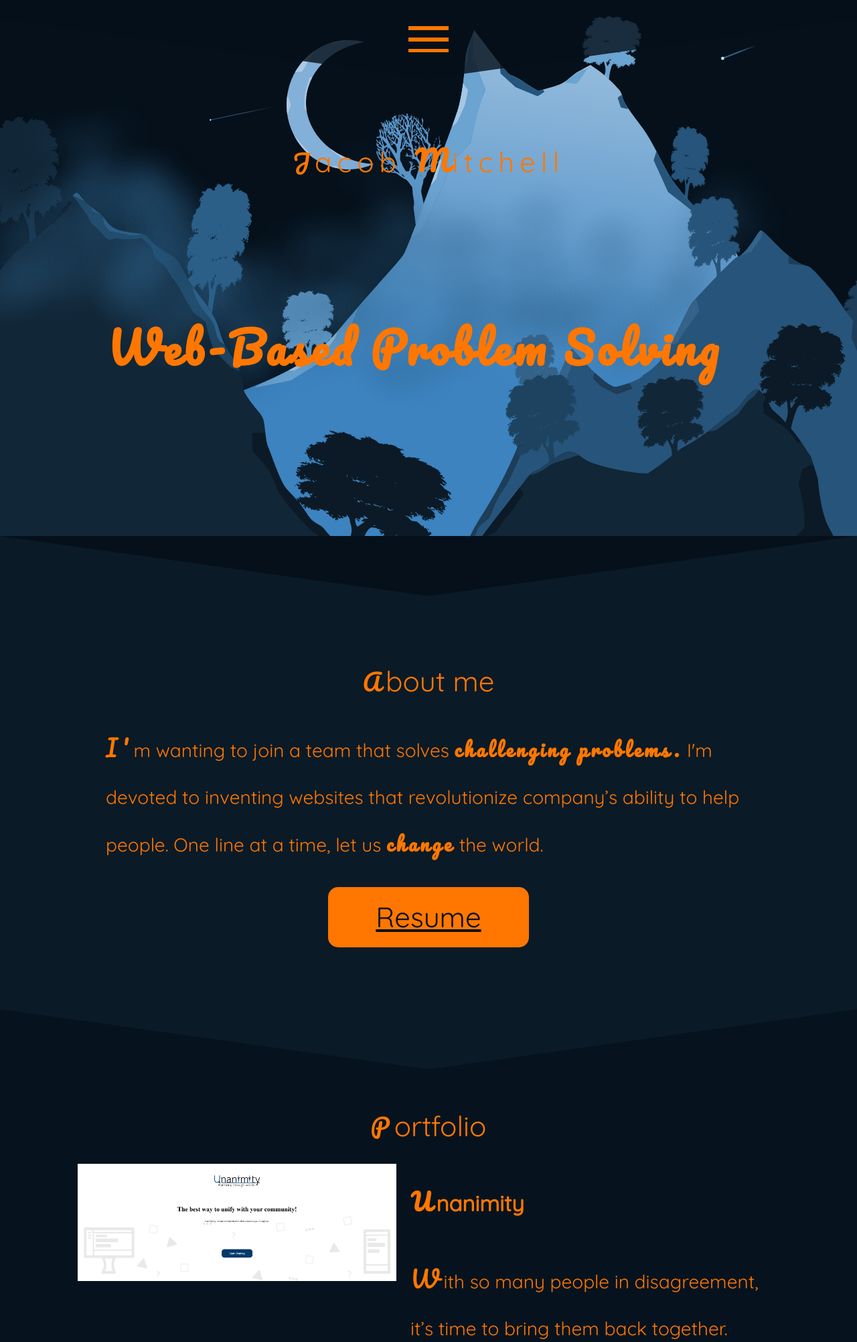
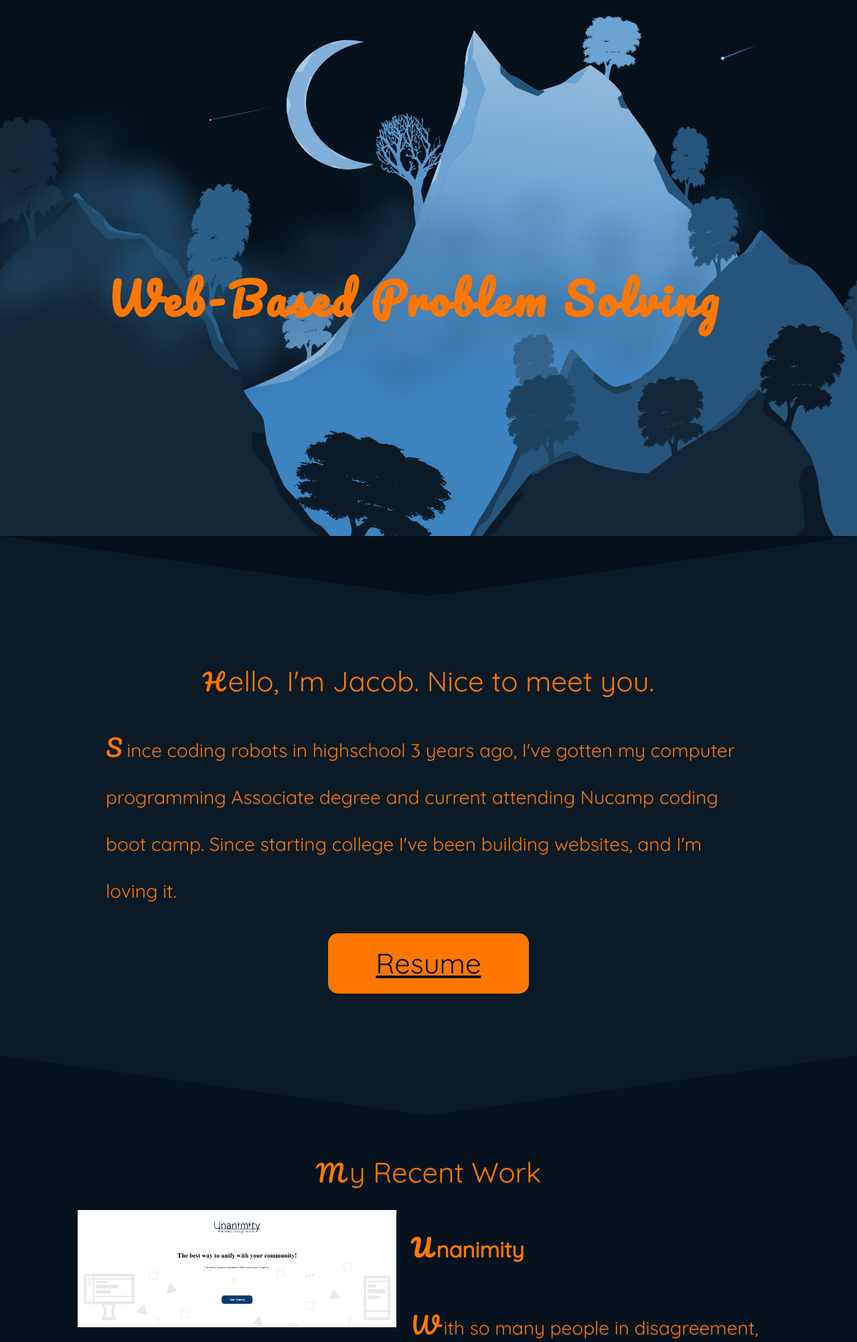
Before and after one commit to transformerjnm/Portfolio, a PHP site: page / in a window 1280 px wide. Shown: the top 2003 px of the page at 67% size. Run offline with PHP 8.4, Linux system fonts and the light colour scheme.

Commit message:
revised the contnet
removed the navigation as it no longer needed. updated the about me, titiles, herocontent, projects.

```diff
--- a/css/styles.css
+++ b/css/styles.css
@@ -48,78 +48,6 @@ p::first-letter, h2::first-letter, h3::first-letter, h4::first-letter {
 	margin-left: .75rem;
 }
 /*-----Page order-----*/
-.mobile_nav_logo {
-	width: 100vw;
-	padding: 1rem;
-	cursor: pointer;
-}
-/*each line that makes up the mobile logo*/
-.line1, .line2, .line3 {
-	background-color: var(--font-color);
-	height: .20rem;
-	width: 60px;
-	margin: .40rem;
-	margin-left: auto;
-	margin-right: auto;
-}
-.mobile_nav {
-	background-color: var(--accent-rgba);
-	position: fixed;
-	z-index: 5;
-	transform: translateY(-100%);
-	transition-duration: .25s;
-	width: 100vw;
-	clip-path: polygon(0% 0%, 0 calc(100% - 7vw), 50% 100%, 100% calc(100% - 7vw), 100% 0%);
-	-webkit-clip-path: polygon(0% 0%, 0 calc(100% - 7vw), 50% 100%, 100% calc(100% - 7vw), 100% 0%);
-	-moz-clip-path: polygon(0% 0%, 0 calc(100% - 7vw), 50% 100%, 100% calc(100% - 7vw), 100% 0%);
-	-ms-clip-path: polygon(0% 0%, 0 calc(100% - 7vw), 50% 100%, 100% calc(100% - 7vw), 100% 0%);
-	-o-clip-path: polygon(0% 0%, 0 calc(100% - 7vw), 50% 100%, 100% calc(100% - 7vw), 100% 0%);
-}
-.mobile_nav ul {
-	text-align: center;
-	list-style-type: none;
-	width: 100vw;
-	padding: 0;
-}
-.mobile_nav a {
-	text-decoration: none;
-	padding: .75rem 2rem .75rem 2rem;
-	margin: .25rem;
-}
-.mobile_nav_active {
-	transform: translateY(0%);
-	transition-duration: .25s;
-	z-index: 5;
-}
-.mobile_logo_active { display: none; }
-/*desktop nav*/
-nav a {
-	text-decoration: none;
-	padding: .5rem;
-	margin: .25rem;
-}
-nav {
-	color: var(--font-color);
-	position: fixed;
-	z-index: 1;
-	clip-path: polygon(0% 0%, 0 calc(100% - 7vw), 50% 100%, 100% calc(100% - 7vw), 100% 0%);
-	-webkit-clip-path: polygon(0% 0%, 0 calc(100% - 7vw), 50% 100%, 100% calc(100% - 7vw), 100% 0%);
-	-moz-clip-path: polygon(0% 0%, 0 calc(100% - 7vw), 50% 100%, 100% calc(100% - 7vw), 100% 0%);
-	-ms-clip-path: polygon(0% 0%, 0 calc(100% - 7vw), 50% 100%, 100% calc(100% - 7vw), 100% 0%);
-	-o-clip-path: polygon(0% 0%, 0 calc(100% - 7vw), 50% 100%, 100% calc(100% - 7vw), 100% 0%);
-	width: 100vw;
-	background-color: var(--accent-rgba);
-}
-/*nav ul is desktop navigation*/
-nav ul {
-	/*min heigt is so that when clicking nav link the bottom of nav and the top of the section align*/
-	min-height: 7.75vh;
-	text-align: center;
-	list-style-type: none;
-	width: 100vw;
-	display: none;
-}
-nav li { display: inline; }
 .canvas_container {
 	min-height: 100vh;
 	max-height: 100vh;
@@ -160,16 +88,15 @@ svg  {
 }
 /* Hero Images*/
 .hero-img {
+	background: var(--background-img-path);
 	background-size: contain;
 	background-repeat: no-repeat;
 	background-position: bottom;
 	z-index: -2;
-	background: var(--background-img-path);
 	position: fixed;
 	height: 100vh;
 	width: 100vw;
 	margin-bottom: -7vw;
-	background-size: 100% 100%;
 }
 #heroText {
 	stroke:#ff7700;stroke-width:0.465;
@@ -207,7 +134,6 @@ h2 {
 .grid {
 	display: grid;
 	grid-template-columns: repeat(11, 1fr);
-
 }
 .col_container {
 	grid-column-start: 2;
@@ -352,11 +278,8 @@ footer {
 }
 /*phablet, tablet, desktop media query*/
 @media only screen and (min-width: 1200px) {
-	/*hide mobile nav*/
-	.mobile_nav_logo, .mobile_nav { display: none; }
-	/*show desktop nav*/
-	nav ul { display: inherit; }
 	.herocontent { top: calc(50vh - 8rem); }
+	.hero-img { background-size: 100% 100%; }
 	.hero1 {
 		background-attachment: fixed;
 		background-size: 100% 100%;
@@ -429,10 +352,3 @@ footer {
 		padding-bottom: 7rem;
 	}
 }
-/*mobile portrait mode show mobile nav*/
-@media only screen and (max-height: 800px) {
-	/*show mobile nav*/
-	.mobile_nav_logo, .mobile_nav { display: inherit; }
-	/*hide desktop nav*/
-	nav ul { display: none; }
-}
--- a/index.html
+++ b/index.html
@@ -62,38 +62,11 @@
 </head>
 <body>
 	<header>
-		<nav id="nav" class="navfadein">
-			<!-- mobile nav opener/logo-->
-			<div class="mobile_nav_logo" aria-label="icon that you click to open mobile navigation">
-				<div class="line1"></div>
-				<div class="line2"></div>
-				<div class="line3"></div>
-			</div>
-			<!-- Desktop Navigation-->
-			<ul>
-				<li><a href="index.html#me">About</a></li>
-				<li><a href="index.html#port">Projects</a></li>
-				<li><a href="index.html#skills">Skills</a></li>
-				<li><a href="index.html#edu">Education</a></li>
-				<li><a href="index.html#contact">Contact</a></li>
-			</ul>
-		</nav>
-		<!-- Mobile Navigation-->
-		<div class="mobile_nav">
-			<ul>
-				<li><a href="index.html#me">About</a></li>
-				<li><a href="index.html#port">Projects</a></li>
-				<li><a href="index.html#skills">Skills</a></li>
-				<li><a href="index.html#edu">Education</a></li>
-				<li><a href="index.html#contact">Contact</a></li>
-			</ul>
-		</div>
 		<div class="canvas_container">
 			<canvas id="canvas1">Your Browser dose not support HTML5 Canvas</canvas>
 			<div class="hero-img"></div>
 		</div>
 		<div class="herocontent">
-			<h2>Jacob <span class="cursive">M</span>itchell</h2>
 			<svg  viewBox="0 100 210 297 " preserveAspectRatio="none">
 				<g
 				id="heroText">
@@ -175,16 +148,16 @@
 		<section id="me" class="section-dark">
 			<div class="grid">
 				<div class="col_container">
-					<h2>About me</h2>
+					<h2>Hello, I'm Jacob. Nice to meet you.</h2>
 					<p>
-						I'm wanting to join a team that solves <span class="cursive">challenging problems.</span> I'm devoted to inventing websites that revolutionize company’s ability to help people. One line at a time, let us <span class="cursive">change</span> the world.
+						Since coding robots in highschool 3 years ago, I've gotten my computer programming Associate degree and current attending Nucamp coding boot camp. Since starting college I've been building websites, and I'm loving it.
 					</p>
 					<h2 class="show_hover button"><a target="_blank" href="jacob_mitchell_resume.pdf" aria-label="Jacob Mitchell's resume link">Resume</a></h2>
 				</div>
 			</div>
 		</section>
 		<section id="port" class="section-light">
-			<h2>Portfolio</h2>
+			<h2>My Recent Work</h2>
 			<div class="grid portfolio">
 				<div class="col_container">
 					<div class="grid">
@@ -200,7 +173,7 @@
 								<h3 class="slideIn right">Unanimity</h3>
 							</a>
 							<p>
-								With so many people in disagreement, it’s time to bring them back together. Come experience a fluid application powered by <span class="cursive">React.js, Redux, and React Router </span> to find harmony though words.
+								With so many people in disagreement, it’s time to bring them back together. Come experience a fluid application powered by <span class="cursive">React.js, Redux, React Router, and SCSS </span> to find harmony though words.
 							</p>
 							<a href="https://github.com/Blaine137/unanimityFIREBASE" target="_blank" rel="noreferrer">
 								<img lazy-src="images/fontawesome/github-square-brands.svg" alt="GitHub Logo" aria-label="Jacob Mitchell's GitHub Link" class="show_hover github">
@@ -212,7 +185,7 @@
 								<h3 class="slideIn left">PTC BMX Race Track</h3>
 							</a>
 							<p>
-								Their old site gave an <span class="cursive">unprofessional image</span> to users. Using <span class="cursive">materialize CSS</span> and <span class="cursive">PHP</span> I developed a professional easy to use website.
+								Their old site gave an <span class="cursive">unprofessional image</span> to users. Using <span class="cursive">Materialize CSS</span> and <span class="cursive">PHP</span> I developed a professional easy to use website.
 							</p>
 							<a href="https://github.com/transformerjnm/PTC-BMX" target="_blank" rel="noreferrer">
 								<img lazy-src="images/fontawesome/github-square-brands.svg" alt="GitHub Logo" aria-label="Jacob Mitchell's GitHub Link" class="show_hover github">
@@ -268,7 +241,7 @@
 				<h4>HTML5</h4>
 				<br>
 				<img class="skillIconHeight" lazy-src="images/fontawesome/css3-alt-brands.svg" alt="CSS3 Brand Logo" aria-label="CSS3 Brand Logo">
-				<h4>CSS</h4>
+				<h4>CSS, SCSS</h4>
 				<br>
 				<img class="skillIconHeight" aria-label="Materlized CSS Framework logo" lazy-src="images/materlized-css.png" alt="Materlized CSS Framework logo">
 				<h4>Materialize css</h4>
@@ -300,6 +273,16 @@
 							<li>&nbsp;December 2019</li>
 							<li>&nbsp;3.9 Grade Point Average</li>
 							<li>&nbsp;Presidents List 2019</li>
+						</ul>
+					</ul>
+
+				</div>
+				<div class="col_container">
+					<ul>
+						<li><img class="grad_cap" lazy-src="images/fontawesome/graduation-cap-solid.svg" alt="Graduation Cap Image">&nbsp;Full-stack Coding Bootcamp</li>
+						<ul>
+							<li>&nbsp;Nucamp</li>
+							<li>&nbsp;December 2020</li>
 						</ul>
 					</ul>
 				</div>
```
Also changed, not shown: 2 other files.
